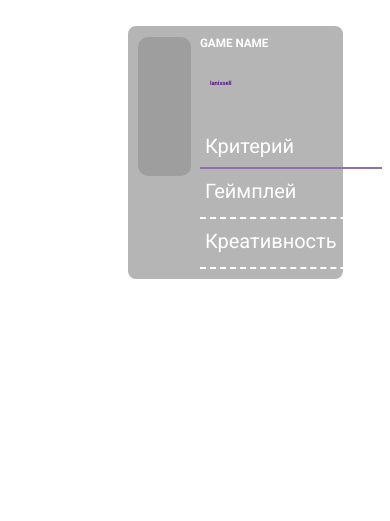
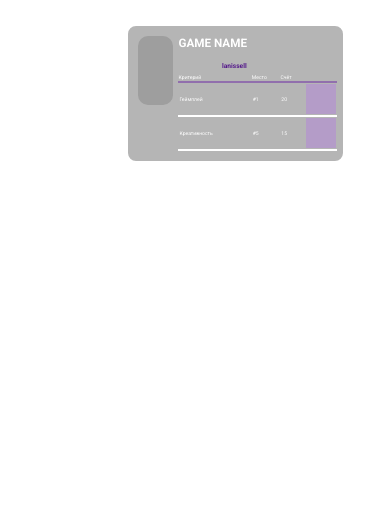
Before and after one commit to lanissell/ReadyForJamWeb, a Django app: template ReadyForJam/templates/jam/jam-card.html in a window 390 px wide. Shown: the top 521 px of the page. Run offline with Django 4.2, Linux system fonts and the light colour scheme; the template is opened without the code that fills it, so the values that code supplies are empty; parts of the project's set-up code (start-up, migrations or seed data) failed here and were passed over; some libraries are stand-ins or nearby versions; grey boxes are pictures that could not be loaded.

Commit message:
again add jam-card adaptive

```diff
--- a/ReadyForJam/static/jam/page/jam-card.css
+++ b/ReadyForJam/static/jam/page/jam-card.css
@@ -26,24 +26,24 @@ html {
 }
 
 .jam-list {
-  width: 100%;
-  height: 100%;
+  min-width: 100%;
+  min-height: 100%;
 }
 
 .jam-list__item {
   display: flex;
   width: 50vw;
   padding: 10px;
-  margin: 0 auto 30px;
+  margin: 0 auto 20px;
   border: 2px solid;
   border-radius: 10px;
   background-color: rgba(70, 70, 70, 0.4);
 }
 
 .jam-list__img-container {
-  min-width: 30%;
-  max-width: 30%;
-  margin-right: 2%;
+  min-width: 20%;
+  max-width: 20%;
+  margin-right: 1%;
 }
 
 .jam-list__image {
@@ -52,31 +52,25 @@ html {
   margin-left: 1%;
   margin-top: 1%;
   object-fit: cover;
-  border-radius: 10px 10px;
+  border-radius: 10px;
 }
 
 .jam-list__name {
-  margin: 0 0 20px;
+  min-width: 100%;
+  margin: 0 0 2%;
   font-style: normal;
   font-size: 3vw;
   text-transform: uppercase;
 }
 
-.card-list {
-  padding-inline-start: 0;
-  margin-bottom: 30px;
-}
-
 .card__item {
   display: inline-block;
   text-align: center;
-  border-radius: 10px;
-  padding: 0 10px;
+  padding: 0 3%;
   margin-bottom: 1.5%;
 }
 
 .card__link {
-  font-family: Roboto, sans-serif;
   font-style: normal;
   font-weight: 700;
   font-size: 1.5vw;
@@ -86,26 +80,23 @@ html {
 .jam-list__table {
   border-collapse: collapse;
 }
+.jam-list__table th {
+  padding: 0.3% 0.1% 0.2%;
+  font-style: normal;
+  font-weight: 500;
+  font-size: 1.5vw;
+}
 .jam-list__table tr:first-child {
   border-bottom: 2px solid #916FAD;
 }
 .jam-list__table tr:not(:first-child) {
-  border-bottom: 2px dashed;
-}
-.jam-list__table td:not(:first-child), .jam-list__table td:not(:last-child) {
-  padding-right: 50px;
+  border-bottom: 2px solid;
 }
 .jam-list__table th:not(:first-child), .jam-list__table th:not(:last-child) {
-  padding-right: 50px;
+  padding-right: 3.5vw;
 }
-.jam-list__table td:nth-child(4n-3) {
-  padding-right: 200px;
-}
-.jam-list__table td, .jam-list__table th {
-  padding: 5px 5px 9px;
-  font-style: normal;
-  font-weight: 500;
-  font-size: 20px;
+.jam-list__table th:nth-child(4n-3) {
+  padding-right: 13vw;
 }
 
 .jam-list__button-apply {
@@ -128,4 +119,24 @@ html {
   background-color: #a692bd;
 }
 
+@media screen and (max-width: 660px) {
+  .card__item {
+    border-radius: 5px;
+  }
+  .card__link {
+    font-size: 1.5vw;
+  }
+}
+@media screen and (max-width: 500px) {
+  .jam-list__table td, .jam-list__table th {
+    font-size: 1.3vw;
+  }
+  .card__item {
+    border-radius: 5px;
+  }
+  .card__link {
+    font-size: 1.7vw;
+  }
+}
+
 /*# sourceMappingURL=jam-card.css.map */
--- a/ReadyForJam/static/jam/page/jam-card.scss
+++ b/ReadyForJam/static/jam/page/jam-card.scss
@@ -32,24 +32,25 @@ html {
 }
 
 .jam-list {
-  width: 100%;
-  height: 100%;
+  min-width: 100%;
+  min-height: 100%;
 }
 
 .jam-list__item {
   display: flex;
   width: 50vw;
   padding: 10px;
-  margin: 0 auto 30px;
+  margin: 0 auto 20px;
 
   border: 2px solid;
   border-radius: 10px;
   background-color: rgba(70, 70, 70, 0.4);
 }
-.jam-list__img-container  {
-  min-width: 30%;
-  max-width: 30%;
-  margin-right: 2%;
+
+.jam-list__img-container {
+  min-width: 20%;
+  max-width: 20%;
+  margin-right: 1%;
 }
 
 .jam-list__image {
@@ -58,14 +59,16 @@ html {
   margin-left: 1%;
   margin-top: 1%;
   object-fit: cover;
-  border-radius: 10px 10px;
+  border-radius: 10px;
 }
 
 .jam-list__info-container {
+  //max-width: 100%;
 }
 
 .jam-list__name {
-  margin: 0 0 20px;
+  min-width: 100%;
+  margin: 0 0 2%;
   font-style: normal;
   font-size: 3vw;
   text-transform: uppercase;
@@ -74,21 +77,14 @@ html {
 .card__creator-list {
 }
 
-.card-list {
-  padding-inline-start: 0;
-  margin-bottom: 30px;
-}
-
 .card__item {
   display: inline-block;
   text-align: center;
-  border-radius: 10px;
-  padding: 0 10px;
+  padding: 0 3%;
   margin-bottom: 1.5%;
 }
 
 .card__link {
-  font-family: Roboto, sans-serif;
   font-style: normal;
   font-weight: 700;
   font-size: 1.5vw;
@@ -96,44 +92,43 @@ html {
 }
 
 
-
 .jam-list__table {
 
   border-collapse: collapse;
+
+
+  th {
+    padding: .3% .1% .2%;
+    font-style: normal;
+    font-weight: 500;
+    font-size: 1.5vw;
+    //text-align: center;
+  }
 
   tr:first-child {
     border-bottom: 2px solid #916FAD;
   }
 
   tr:not(:first-child) {
-    border-bottom: 2px dashed;
+    border-bottom: 2px solid;
   }
 
-  td:not(:first-child), td:not(:last-child) {
-    padding-right: 50px;
+  //td:not(:first-child), td:not(:last-child) {
+  //  padding-right: 50px;
+  //}
+
+  th:not(:first-child), th:not(:last-child) {
+    padding-right: 3.5vw;
   }
 
-  th:not(:first-child), th:not(:last-child) {
-    padding-right: 50px;
-  }
-
-  td:nth-child(4n-3) {
-    padding-right: 200px;
-  }
-
-  td, th {
-    padding: 5px 5px 9px;
-    font-style: normal;
-    font-weight: 500;
-    font-size: 20px;
-
+  th:nth-child(4n-3) {
+    padding-right: 13vw;
   }
 }
 
 .jam-list__button-apply {
   width: 30px;
   height: 30px;
-  //background-image: url();
   background-color: #B49CC8;
   border: none;
 
@@ -146,7 +141,6 @@ html {
 .jam-list__button-cancel {
   width: 30px;
   height: 30px;
-  //background-image: url("");
   background-color: #B49CC8;
   border: none;
 
@@ -154,3 +148,34 @@ html {
     background-color: #a692bd;
   }
 }
+
+@media screen and (max-width: 660px) {
+  .jam-list__name {
+
+  }
+
+  .card__item {
+    border-radius: 5px;
+  }
+
+  .card__link {
+    font-size: 1.5vw;
+  }
+}
+
+
+@media screen and (max-width: 500px) {
+  .jam-list__table {
+    td, th {
+      font-size: 1.3vw;
+    }
+  }
+
+  .card__item {
+    border-radius: 5px;
+  }
+
+  .card__link {
+    font-size: 1.7vw;
+  }
+}
--- a/ReadyForJam/static/jam/page/jam-list.css
+++ b/ReadyForJam/static/jam/page/jam-list.css
@@ -77,12 +77,17 @@ ul li.filter-block__item:nth-child(4) {
   border-radius: 5px;
   border: none;
   cursor: pointer;
+  transition: scale 250ms;
 }
 .filter-block__button a:hover {
   color: #ffffff;
 }
 .filter-block__button a {
   color: #eeeeee;
+}
+.filter-block__button:hover {
+  border: 0.5px solid #FFFFFF;
+  color: #ffffff;
 }
 
 .filter-block_button-text {
--- a/ReadyForJam/static/jam/page/jam-list.scss
+++ b/ReadyForJam/static/jam/page/jam-list.scss
@@ -28,8 +28,15 @@ $hoverColor: #ffffff;
 @mixin button__animation {
   transition: scale 250ms;
 
+  a:hover {
+    color: $hoverColor;
+  }
+
+  a {
+    color: $unactiveColor;
+  }
+
   &:hover {
-    scale: 1.1;
     border: .5px solid #FFFFFF;
     color: $hoverColor;
   }
@@ -111,13 +118,8 @@ ul li.filter-block__item:nth-child(4) {
   border: none;
   cursor: pointer;
 
-  a:hover {
-    color: $hoverColor;
-  }
 
-  a {
-    color: $unactiveColor;
-  }
+  @include button__animation;
 }
 
 .filter-block_button-text {
```
Also changed, not shown: 2 other files.
